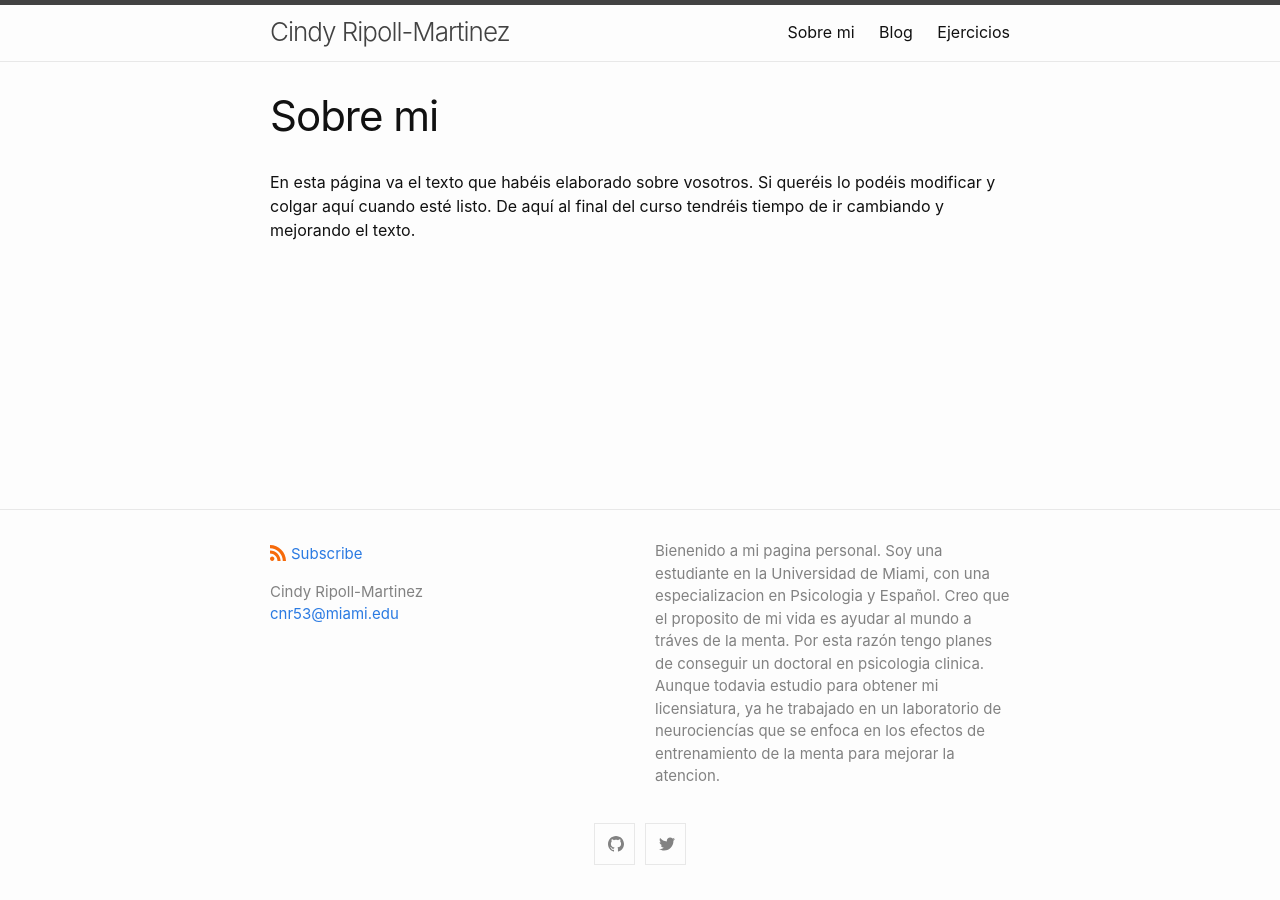
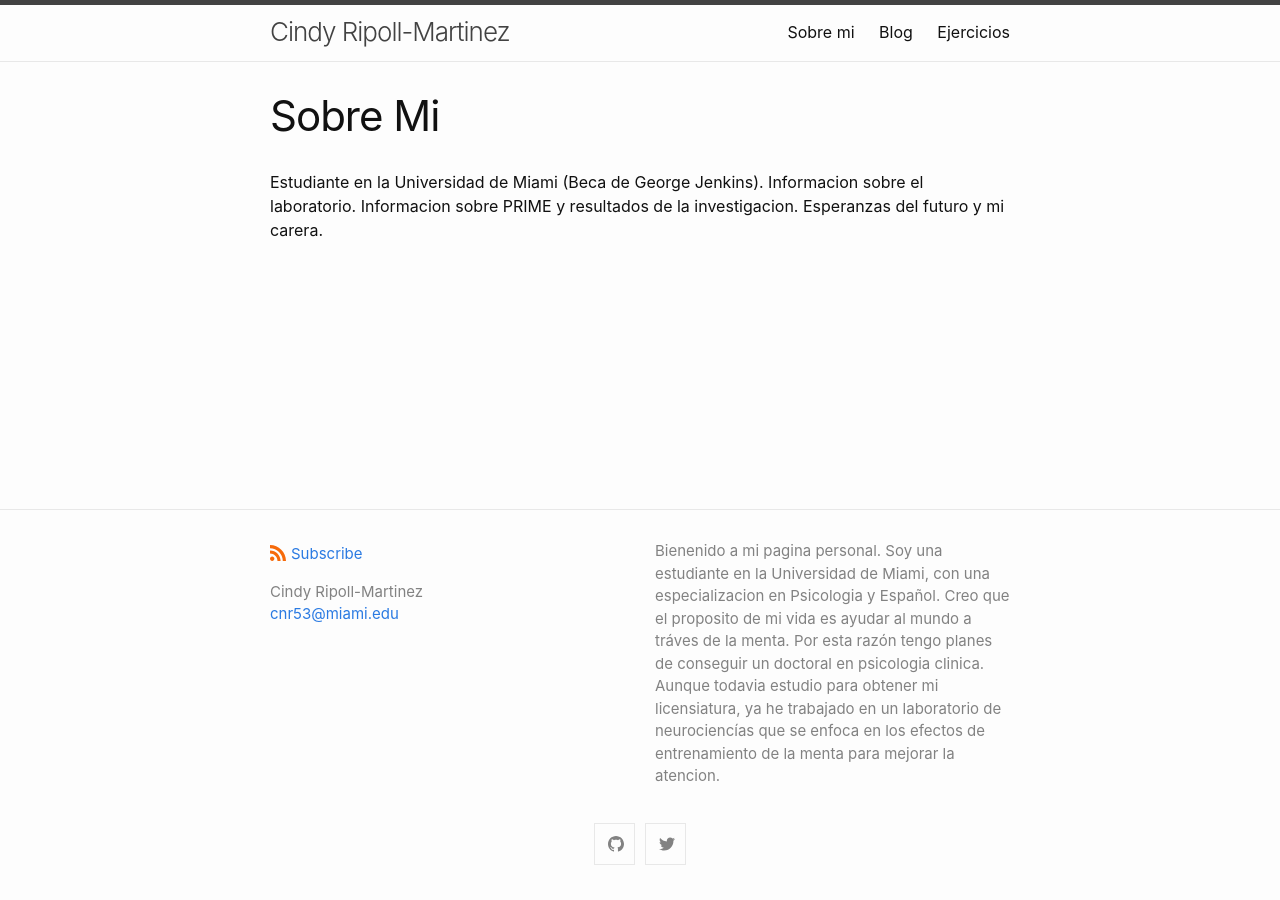
Before and after one commit to cindyripollm/cindyripollm.github.io, a Jekyll site: the page built from sobre_mi.md, in a window 1280 px wide. Built offline with Jekyll 4.4.1, drawn with Linux system fonts in a browser that asks for light colours.

Commit message:
Update sobre_mi.md

```diff
--- a/sobre_mi.md
+++ b/sobre_mi.md
@@ -1,7 +1,7 @@
 ---
 layout: page
-title: Sobre mi
+title: Sobre Mi
 permalink: /sobre_mi/
 ---
 
-En esta página va el texto que habéis elaborado sobre vosotros. Si queréis lo podéis modificar y colgar aquí cuando esté listo. De aquí al final del curso tendréis tiempo de ir cambiando y mejorando el texto.
+Estudiante en la Universidad de Miami (Beca de George Jenkins). Informacion sobre el laboratorio. Informacion sobre PRIME y resultados de la investigacion. Esperanzas del futuro y mi carera.
```
